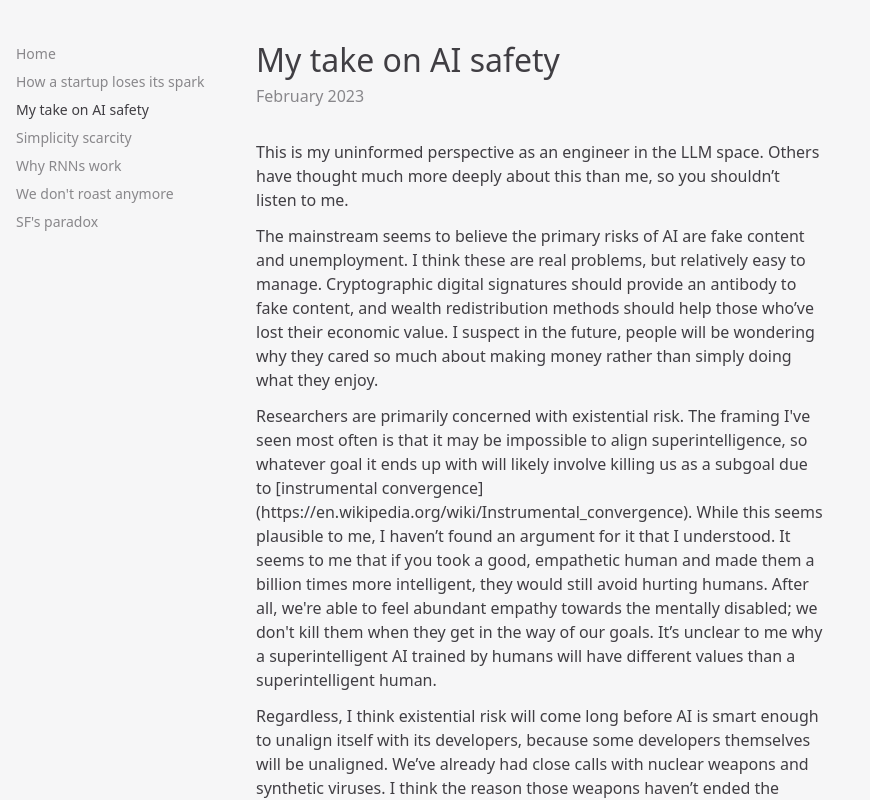
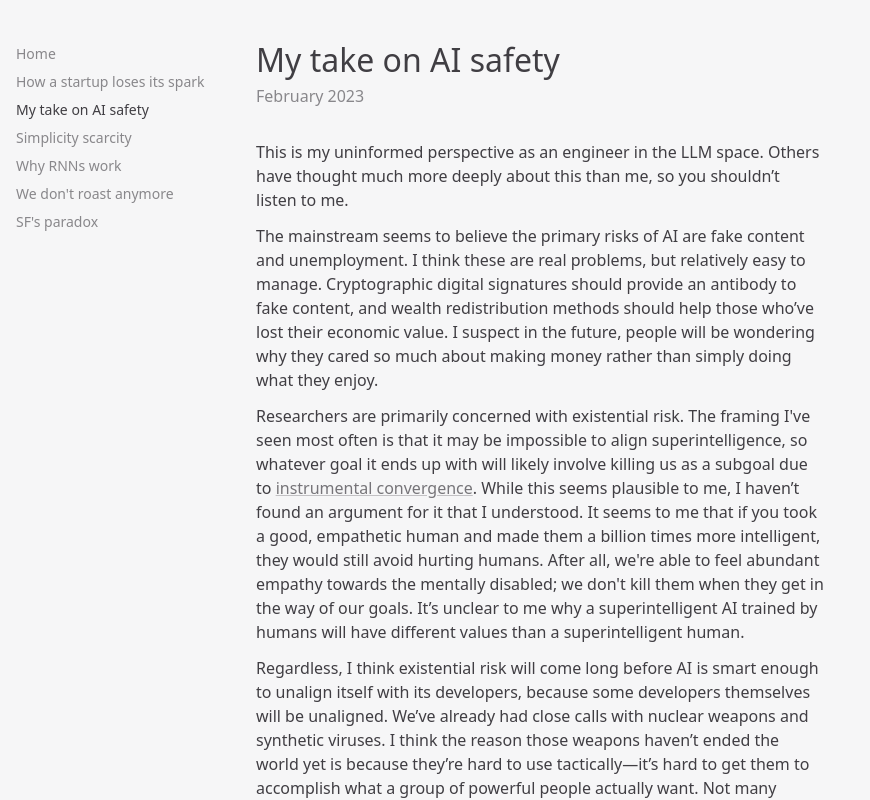
Before and after one commit to Xyzrr/micro-blog, a SvelteKit app: page /ai-safety in a window 1280 px wide. Shown: the top 800 px of the page, without its empty margins (0-870 px from the left). Built offline with nearby package versions, Linux system fonts and the light colour scheme.

Commit message:
fix link

```diff
--- a/src/routes/(posts)/ai-safety/+page.svelte
+++ b/src/routes/(posts)/ai-safety/+page.svelte
@@ -17,13 +17,14 @@
 <p>
 	Researchers are primarily concerned with existential risk. The framing I've seen most often is
 	that it may be impossible to align superintelligence, so whatever goal it ends up with will likely
-	involve killing us as a subgoal due to [instrumental
-	convergence](https://en.wikipedia.org/wiki/Instrumental_convergence). While this seems plausible
-	to me, I haven’t found an argument for it that I understood. It seems to me that if you took a
-	good, empathetic human and made them a billion times more intelligent, they would still avoid
-	hurting humans. After all, we're able to feel abundant empathy towards the mentally disabled; we
-	don't kill them when they get in the way of our goals. It’s unclear to me why a superintelligent
-	AI trained by humans will have different values than a superintelligent human.
+	involve killing us as a subgoal due to <a
+		href="https://en.wikipedia.org/wiki/Instrumental_convergence">instrumental convergence</a
+	>. While this seems plausible to me, I haven’t found an argument for it that I understood. It
+	seems to me that if you took a good, empathetic human and made them a billion times more
+	intelligent, they would still avoid hurting humans. After all, we're able to feel abundant empathy
+	towards the mentally disabled; we don't kill them when they get in the way of our goals. It’s
+	unclear to me why a superintelligent AI trained by humans will have different values than a
+	superintelligent human.
 </p>
 <p>
 	Regardless, I think existential risk will come long before AI is smart enough to unalign itself
```
